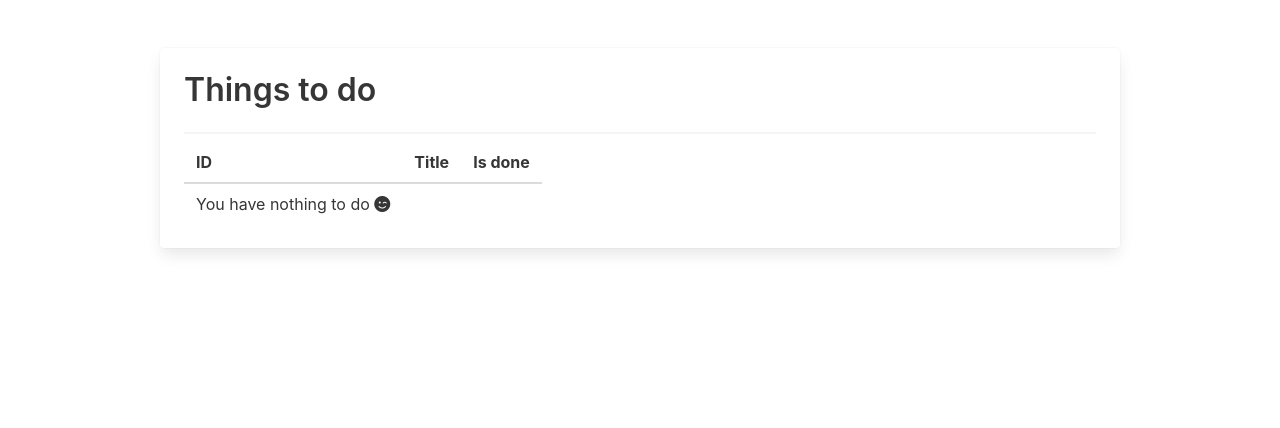
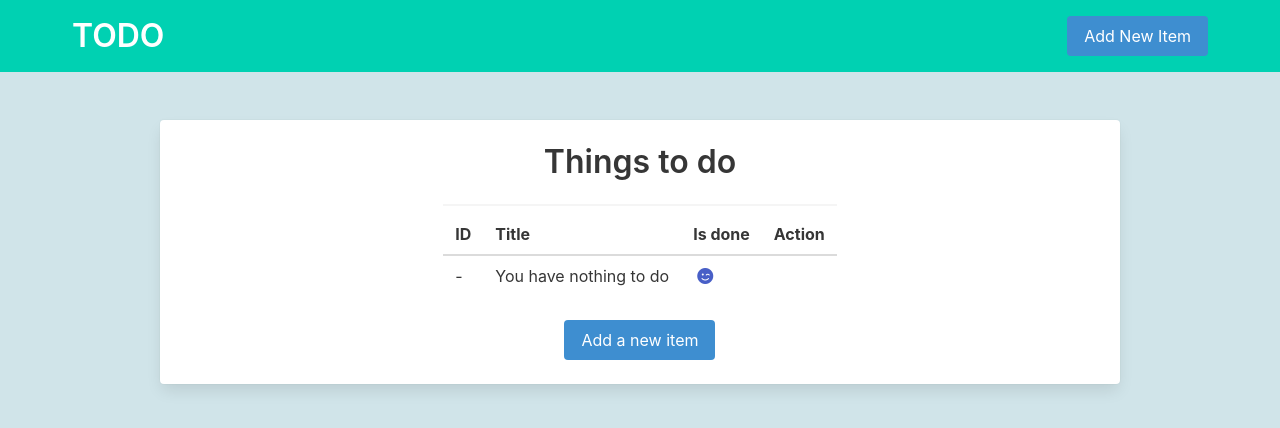
Before and after one commit to emidiovaleretto/ci-fsf-hello-django, a Django app: page / in a window 1280 px wide. Shown: the top 428 px of the page. Run offline with Django 3.2, Linux system fonts and the light colour scheme; data that the repository does not hold is empty.

Commit message:
Give some style to todo_list.html

```diff
--- a/todo/templates/todo/todo_list.html
+++ b/todo/templates/todo/todo_list.html
@@ -11,17 +11,57 @@
         crossorigin="anonymous" referrerpolicy="no-referrer" />
     <link rel="stylesheet" href="https://cdn.jsdelivr.net/npm/bulma@0.9.3/css/bulma.min.css">
     <style>
+        html {
+            background-color: #d0e4e9;
+        }
+        .title {
+            text-align: center;
+        }
         .icon {
             display: flex;
             justify-content: center;
             align-items: center;
         }
+        .navbar-link:hover {
+            background-color: transparent;
+        }
+        .button:hover {
+            border-color: #485fc7;
+        }
     </style>
 </head>
 
 <body>
+    <header>
+        <nav class="navbar is-primary" role="navigation" aria-label="main navigation">
+            <div class="container p-2">
+                <div class="navbar-brand">
+                <a class="navbar-item" href="/">
+                    <h1 class="title is-uppercase has-text-white">Todo</h1>
+                </a>
+                <a role="button" class="navbar-burger" aria-label="menu" aria-expanded="false" data-target="navbarBasicExample">
+                    <span aria-hidden="true"></span>
+                    <span aria-hidden="true"></span>
+                    <span aria-hidden="true"></span>
+                </a>
+                </div>
+
+                <div id="navbarBasicExample" class="navbar-menu">
+                    <div class="navbar-end">
+                        <div class="navbar-item">
+                            <div class="level-right">
+                                <p class="level-item"><a class="button is-info" href="/add">Add New Item</a></p>
+                            </div>
+                        </div>
+                    </div>
+                </div>
+            </div>
+          </nav>
+    </header>
+
+    <main>
         <div class="container is-max-desktop">
-        <div class="card mt-6">
+            <div class="card mt-6 is-flex is-justify-content-center">
                 <div class="card-content">
                     <h1 class="title">Things to do</h1>
                     <hr class="navbar-divider">
@@ -31,12 +71,13 @@
                                 <th>ID</th>
                                 <th>Title</th>
                                 <th>Is done</th>
+                                <th>Action</th>
                             </tr>
                         </thead>
                         <tbody>
                             {% for item in items %}
                             <tr>
-                            <th>{{ item.id }}</th>
+                                <td>{{ item.id }}</td>
                                 <td>{{ item.name }}</td>
                                 <td>
                                     {% if item.done %}
@@ -49,17 +90,76 @@
                                     </span>
                                     {% endif %}
                                 </td>
+                                <td>
+                                    <div class="dropdown is-hoverable">
+                                        <div class="dropdown-trigger">
+                                        <button class="button" aria-haspopup="true" aria-controls="dropdown-menu3">
+                                            <a class="navbar-link is-arrowless">
+                                                <span class="icon has-text-dark">
+                                                    <i class="fa-solid fa-ellipsis"></i>
+                                                </span>
+                                            </a>
+                                        </button>
+                                        </div>
+
+                                        <div class="dropdown-menu" id="dropdown-menu3" role="menu">
+                                        <div class="dropdown-content">
+                                            <a href="#" class="dropdown-item">Edit</a>
+                                            <a href="#" class="dropdown-item">Delete</a>
+                                        </div>
+                                        </div>
+                                    </div>
+                                    </div>
+                                </td>
                             </tr>
                             {% empty %}
                             <tr>
-                            <td>You have nothing to do <i class="fa-solid fa-face-smile-wink"></i></td>
+                                <td>-</td>
+                                <td>You have nothing to do</td>
+                                <td>
+                                    <span class="icon has-text-link">
+                                        <i class="fa-solid fa-face-smile-wink"></i>
+                                    </span>
+                                </td>
                             </tr>
                             {% endfor %}
                         </tbody>
                     </table>
+                    <div class="is-flex is-justify-content-center">
+                        <a href="/add" class="button is-info">Add a new item</a>
                     </div>
                 </div>
             </div>
+        </div>
+    </main>
+
+    <script>
+        document.addEventListener('DOMContentLoaded', () => {
+
+            // Get all "navbar-burger" elements
+            const $navbarBurgers = Array.prototype.slice.call(document.querySelectorAll('.navbar-burger'), 0);
+
+            // Check if there are any navbar burgers
+            if ($navbarBurgers.length > 0) {
+
+                // Add a click event on each of them
+                $navbarBurgers.forEach(el => {
+                    el.addEventListener('click', () => {
+
+                        // Get the target from the "data-target" attribute
+                        const target = el.dataset.target;
+                        const $target = document.getElementById(target);
+
+                        // Toggle the "is-active" class on both the "navbar-burger" and the "navbar-menu"
+                        el.classList.toggle('is-active');
+                        $target.classList.toggle('is-active');
+
+                    });
+                });
+            }
+
+        });
+    </script>
 </body>
 
 </html>
```
Lines whose indentation alone changed are shown as unchanged.
